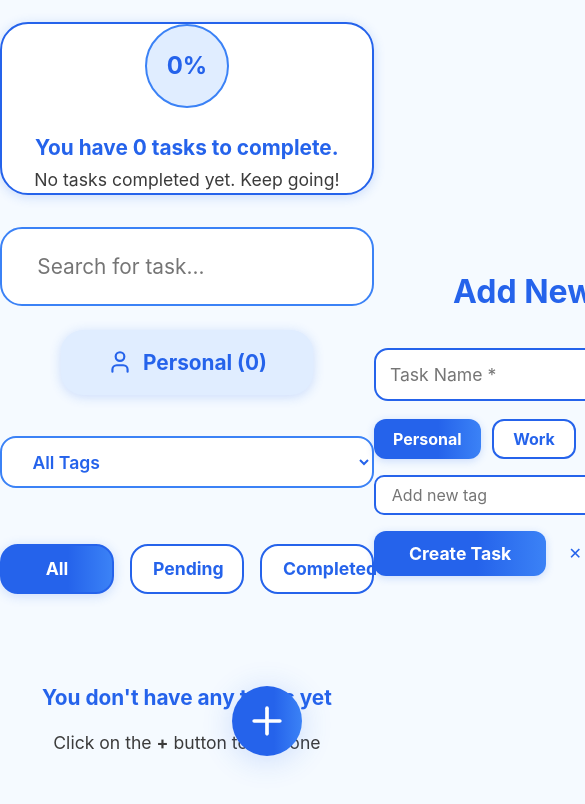
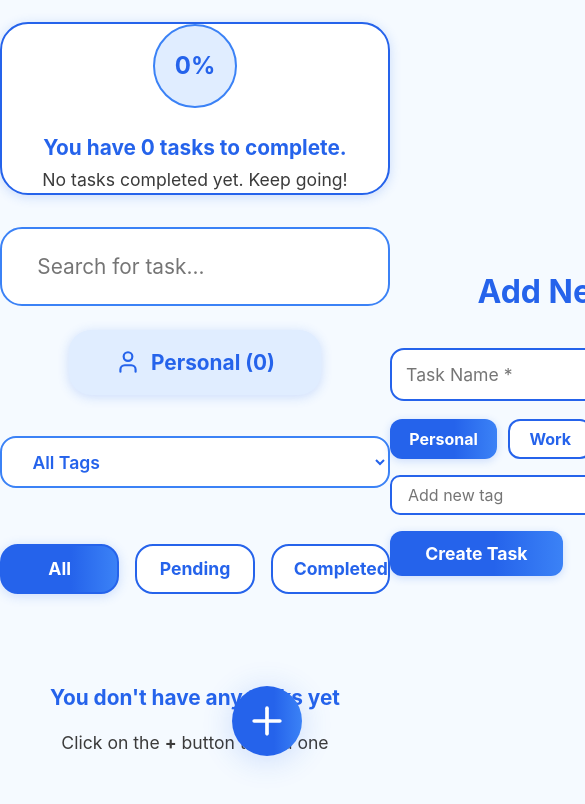
Before and after one commit to AtaanshAhlawat/To-Do-Dashboard, a React (Vite) app: page / in a window 390 px wide. Both pictures are taken after a click on the button 267 px from the left and 721 px from the top of the page. Shown: the top 804 px of the page, 585 px wide, since content can reach past the window. Built offline with nearby package versions, Linux system fonts and the light colour scheme.

Commit message:
mobile#3

```diff
--- a/src/App.css
+++ b/src/App.css
@@ -1,7 +1,7 @@
 body, html, #root, .main-bg {
   min-height: 100vh;
-  width: 100vw;
-  max-width: 100vw;
+  width: 100%;
+  max-width: 100%;
   overflow-x: hidden;
   background: #f5f6fa;
   font-family: 'Poppins', 'Inter', Arial, sans-serif;
@@ -375,12 +375,12 @@ input[type="text"]:focus {
   align-items: center;
   justify-content: center;
   z-index: 1000;
-  width: 100vw;
+  width: 100%;
   height: 100vh;
   overflow: hidden;
 }
 
-/* Modal card: always centered, never wider than viewport */
+/* --- Modal card: always centered, never wider than viewport --- */
 .modal-card {
   background: #fff;
   border-radius: 6vw;
@@ -388,7 +388,7 @@ input[type="text"]:focus {
   padding: clamp(1em, 5vw, 2.5em);
   width: 100%;
   max-width: 420px;
-  min-width: 0;
+  margin: 0 auto;
   box-sizing: border-box;
   display: flex;
   flex-direction: column;
@@ -398,16 +398,17 @@ input[type="text"]:focus {
   overflow: hidden;
 }
 
-/* Modal: prevent horizontal overflow on mobile */
+/* --- On mobile, use width: 100% and max-width: 98vw, not 100vw --- */
 @media (max-width: 600px) {
   .modal-card {
-    width: 100vw !important;
-    max-width: 100vw !important;
-    min-width: 0 !important;
-    box-sizing: border-box !important;
-    padding-left: 2vw !important;
-    padding-right: 2vw !important;
-    overflow-x: hidden !important;
+    width: 100%;
+    max-width: 98vw;
+    min-width: 0;
+    margin: 0 auto;
+    padding-left: 2vw;
+    padding-right: 2vw;
+    box-sizing: border-box;
+    overflow-x: hidden;
   }
   .modal-card > * {
     min-width: 0 !important;
@@ -421,22 +422,9 @@ input[type="text"]:focus {
     min-width: 0 !important;
     max-width: 100% !important;
     box-sizing: border-box !important;
-    flex: 1 1 0 !important;
   }
   .modal-card .tag-btn {
     white-space: nowrap;
-  }
-  .modal-card .tag-btn,
-  .modal-card .create-btn,
-  .modal-card .close-btn {
-    width: 100%;
-  }
-  .modal-card .tag-btn,
-  .modal-card .create-btn {
-    margin-bottom: 0.5em;
-  }
-  .modal-card .tag-btn:last-child {
-    margin-bottom: 0;
   }
   .modal-card .tag-btn-group,
   .modal-card .tag-input-row {
@@ -445,53 +433,26 @@ input[type="text"]:focus {
     gap: 0.5em;
     width: 100%;
   }
-}
-
-/* Responsive: modal adapts to any device */
-@media (max-width: 600px) {
-  .modal-card, .todo-card, .progress-card {
-    max-width: 98vw !important;
-    border-radius: 4vw !important;
-    padding: clamp(0.7em, 4vw, 1.2em) !important;
-    font-size: clamp(0.95em, 3vw, 1.1em) !important;
+  .modal-card .tag-input-row {
+    flex-wrap: nowrap;
   }
-  .center-content, .todo-list {
-    padding: 0 1vw !important;
-  }
-}
-
-/* Remove all fixed max-widths and paddings on mobile */
-@media (max-width: 600px) {
-  html, body, #root, .main-bg, .center-content, .progress-card, .todo-list, .todo-card, .modal-card {
-    width: 100vw !important;
-    max-width: 100vw !important;
-    min-width: 0 !important;
-    margin: 0 !important;
-    padding: 0 !important;
-    box-sizing: border-box !important;
-    overflow-x: hidden !important;
-  }
-  .filter-row,
-  .category-label,
-  .progress-card,
-  .todo-card,
-  .modal-card {
-    width: 100vw !important;
-    max-width: 100vw !important;
-    min-width: 0 !important;
-    margin: 0 !important;
-    padding-left: 2vw !important;
-    padding-right: 2vw !important;
-    box-sizing: border-box !important;
-  }
-  .filter-row > * {
+  .modal-card .tag-input-row input {
     flex: 1 1 0;
     min-width: 0;
     max-width: 100%;
   }
+  .modal-card .tag-input-row .tag-btn {
+    flex: 0 1 auto;
+    min-width: 0;
+    max-width: 40vw;
+    white-space: nowrap;
+  }
 }
 
-/* Always prevent horizontal scroll */
+/* --- Remove conflicting modal-card mobile rules --- */
+/* Delete or comment out any other @media (max-width: 600px) .modal-card rules that use width: 100vw or max-width: 100vw */
+
+/* --- Always prevent horizontal scroll --- */
 html, body, #root {
   overflow-x: hidden !important;
 }
--- a/src/App.jsx
+++ b/src/App.jsx
@@ -480,7 +480,13 @@ function App() {
                 </button>
               ))}
             </div>
-            <div className="tag-input-row" style={{ display: "flex", gap: "0.7em", marginBottom: "1em", width: "100%" }}>
+            <div className="tag-input-row" style={{
+              display: "flex",
+              gap: "0.7em",
+              marginBottom: "1em",
+              width: "100%",
+              flexWrap: "nowrap"
+            }}>
               <input
                 type="text"
                 value={newTag}
@@ -491,8 +497,9 @@ function App() {
                   padding: "0.5em 1em",
                   borderRadius: "10px",
                   border: "2px solid #2563eb",
-                  flex: 1,
-                  minWidth: 0
+                  flex: "1 1 0",
+                  minWidth: 0,
+                  maxWidth: "100%"
                 }}
               />
               <button
@@ -513,7 +520,10 @@ function App() {
                   color: "#fff",
                   border: "none",
                   cursor: "pointer",
-                  minWidth: 0
+                  minWidth: 0,
+                  maxWidth: "40vw",
+                  flex: "0 1 auto",
+                  whiteSpace: "nowrap"
                 }}
               >
                 Add Tag
```
